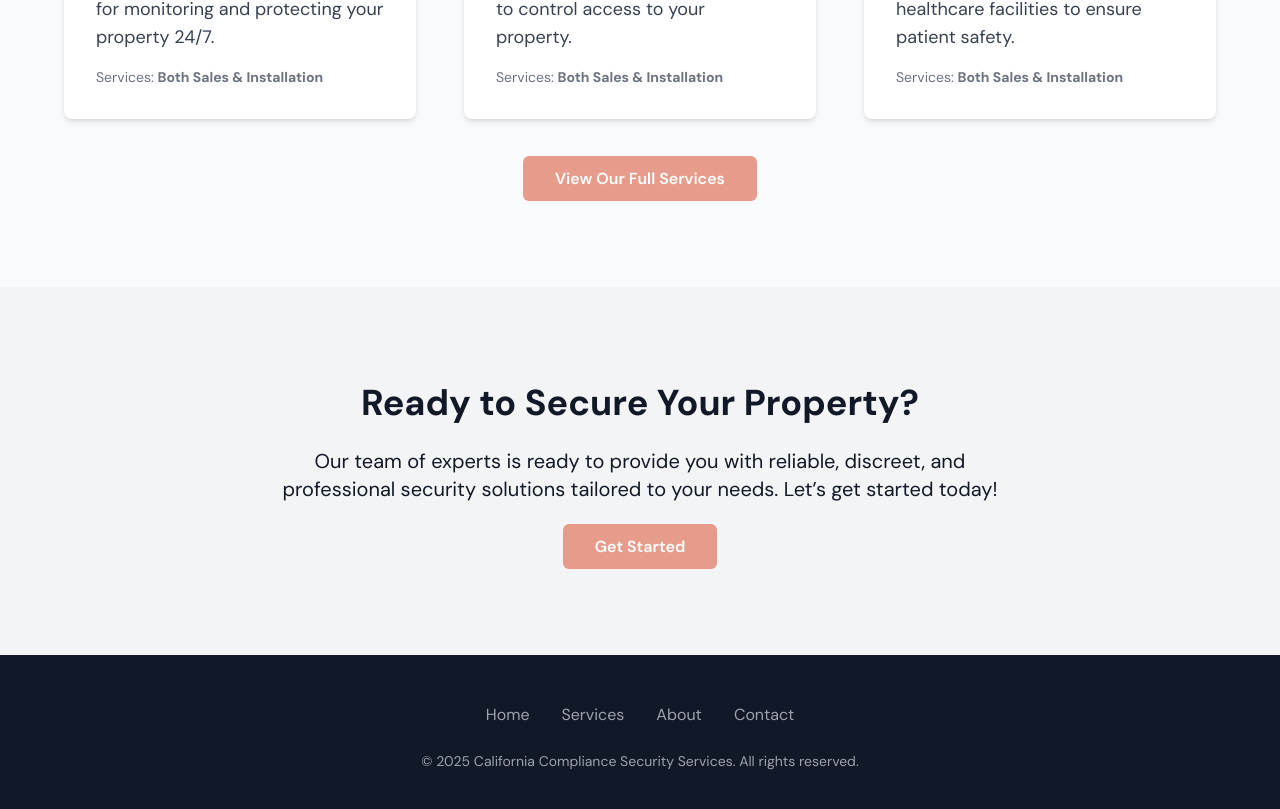
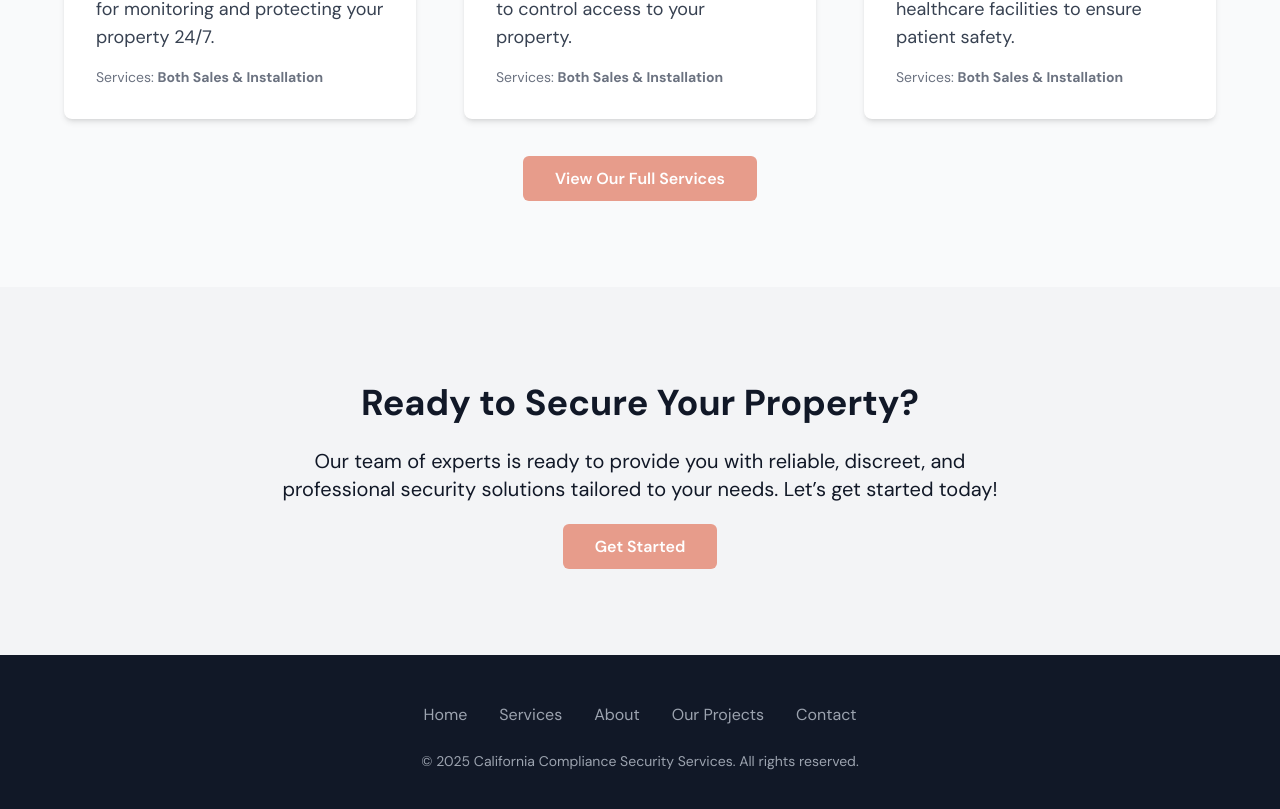
Before and after one commit to rcerney1/cal_comp_compliance_ss, a React (Vite) app in the folder client/: page / in a window 1280 px wide. Shown: the part 3045-3854 px from the top of the page. Built offline with nearby package versions, Linux system fonts and the light colour scheme.

Commit message:
added footer link to services

```diff
--- a/client/src/components/Footer.jsx
+++ b/client/src/components/Footer.jsx
@@ -9,6 +9,7 @@ function Footer() {
                     <Link to='/' className="text-gray-400 hover:text-white px-4">Home</Link>
                     <Link to="/services" className="text-gray-400 hover:text-white px-4">Services</Link>
                     <Link to="/about" className="text-gray-400 hover:text-white px-4">About</Link>
+                    <Link to="/projects" className="text-gray-400 hover:text-white px-4">Our Projects</Link>
                     <Link to="/contact" className="text-gray-400 hover:text-white px-4">Contact</Link>
                 </div>
 
```
